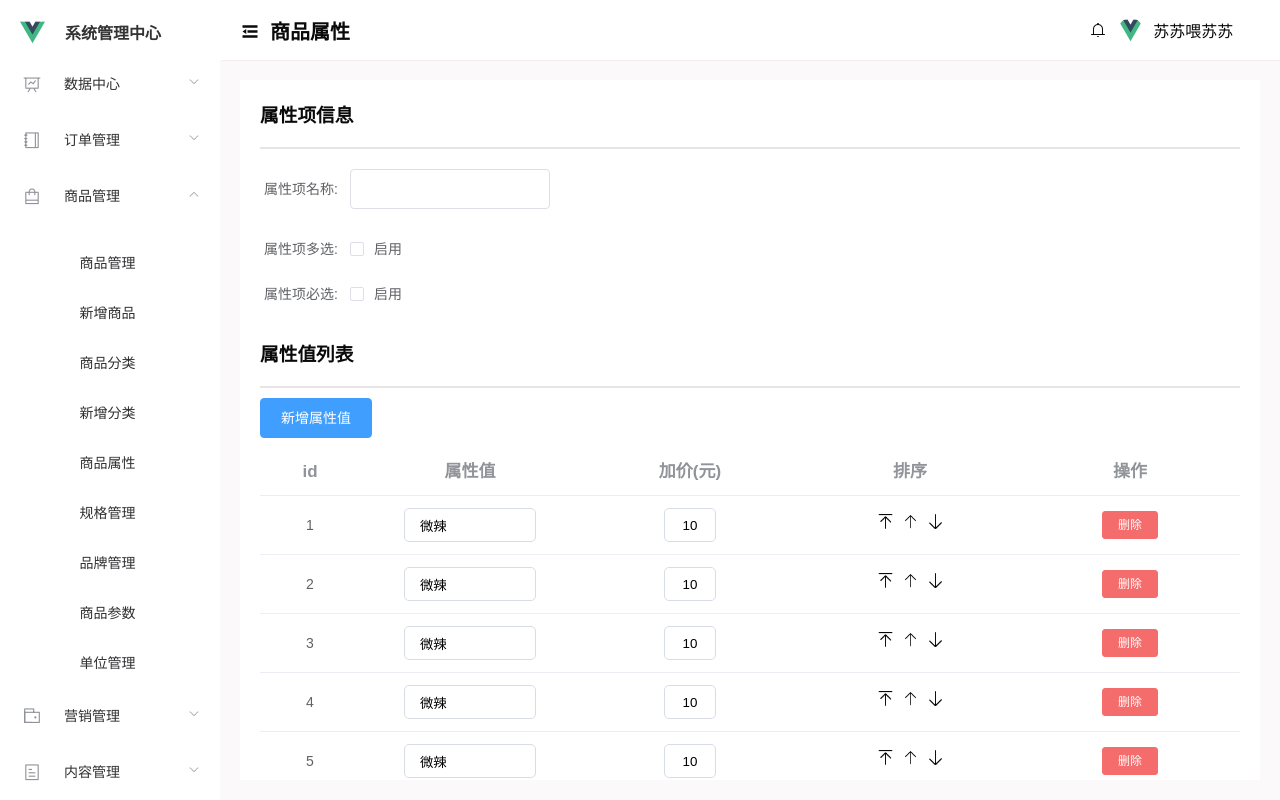
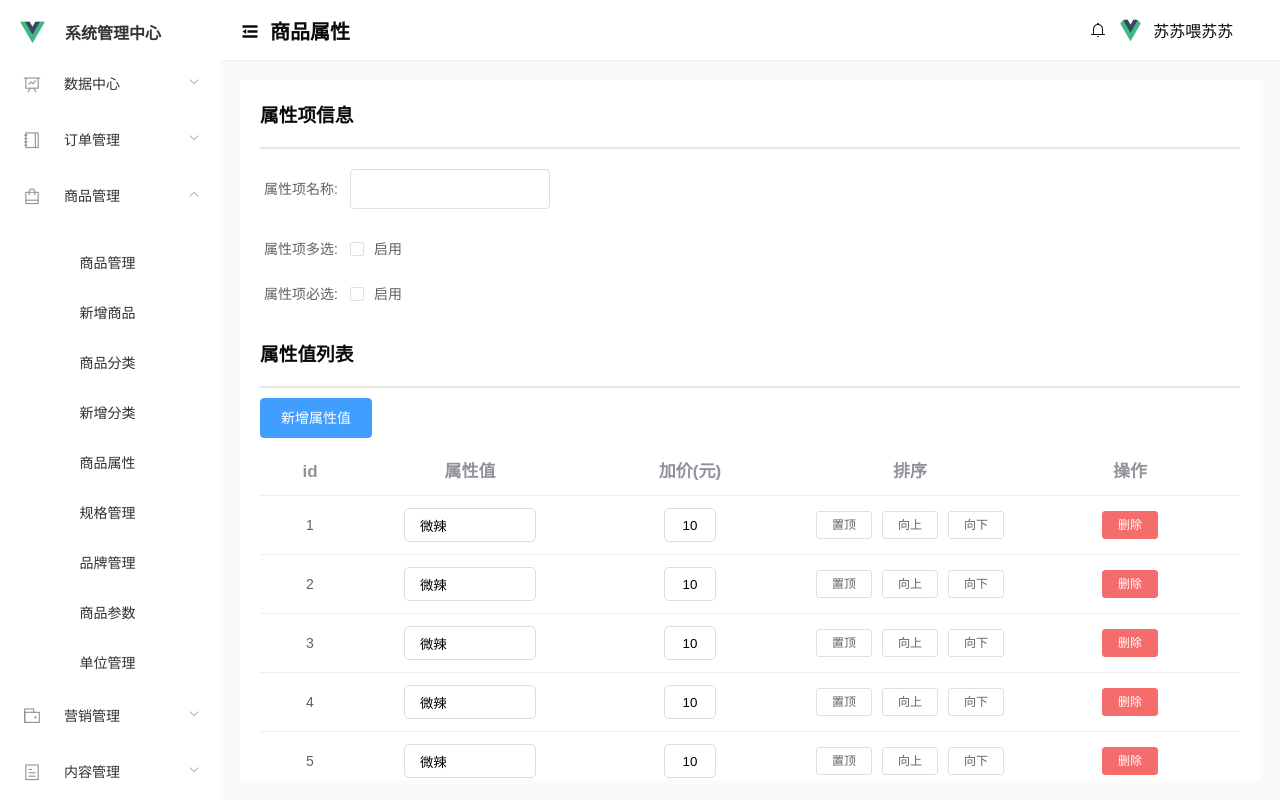
Before and after one commit to bo-ddd/union-b, a Vue app: page /commodity/attribute in a window 1280 px wide. Built offline with nearby package versions, Linux system fonts and the light colour scheme.

Commit message:
修改了属性页面和参数页面

```diff
--- a/src/views/commodity/Attribute.vue
+++ b/src/views/commodity/Attribute.vue
@@ -53,11 +53,17 @@
         label="排序"
         align="center"
         >
-        <template>
-          <img src="../../assets/images/zhiding.png" class="iconimg">
-          <img src="../../assets/images/xiangshang.png" class="iconimg">
-          <img src="../../assets/images/xiangxia.png" class="iconimg">
-        </template>
+        <template slot-scope="scope">
+        <el-button
+          size="mini"
+          @click="handleEdit(scope.$index, scope.row)">置顶</el-button>
+        <el-button
+          size="mini"
+          @click="handleEdit(scope.$index, scope.row)">向上</el-button>
+        <el-button
+          size="mini"
+          @click="handleEdit(scope.$index, scope.row)">向下</el-button>
+      </template>
       </el-table-column>
       <el-table-column
         prop="operate"
@@ -108,7 +114,12 @@ export default {
       }
     },
     methods: {
-
+       handleEdit(index, row) {
+        console.log(index, row);
+      },
+      handleDelete(index, row) {
+        console.log(index, row);
+      }
   }
 }
 </script>
--- a/src/views/commodity/Parameters.vue
+++ b/src/views/commodity/Parameters.vue
@@ -53,11 +53,17 @@
         label="排序"
         align="center"
         >
-        <template>
-          <img src="../../assets/images/zhiding.png" class="iconimg">
-          <img src="../../assets/images/xiangshang.png" class="iconimg">
-          <img src="../../assets/images/xiangxia.png" class="iconimg">
-        </template>
+        <template slot-scope="scope">
+        <el-button
+          size="mini"
+          @click="handleEdit(scope.$index, scope.row)">置顶</el-button>
+        <el-button
+          size="mini"
+          @click="handleEdit(scope.$index, scope.row)">向上</el-button>
+        <el-button
+          size="mini"
+          @click="handleEdit(scope.$index, scope.row)">向下</el-button>
+      </template>
       </el-table-column>
       <el-table-column
         prop="operate"
@@ -108,7 +114,12 @@ export default {
       }
     },
     methods: {
-
+      handleEdit(index, row) {
+        console.log(index, row);
+      },
+      handleDelete(index, row) {
+        console.log(index, row);
+      }
   }
 }
 </script>
```
